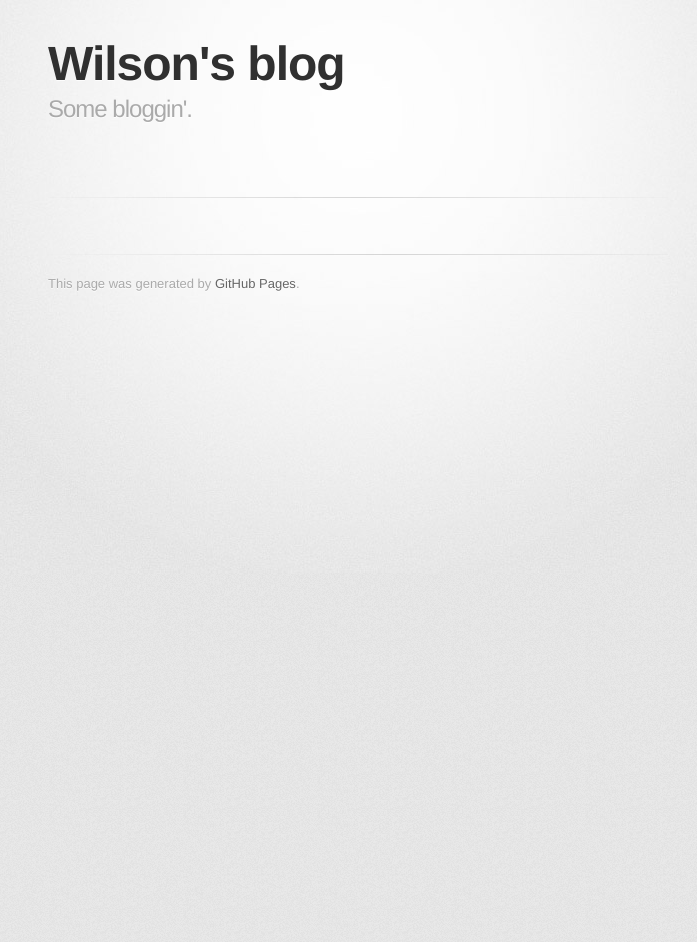
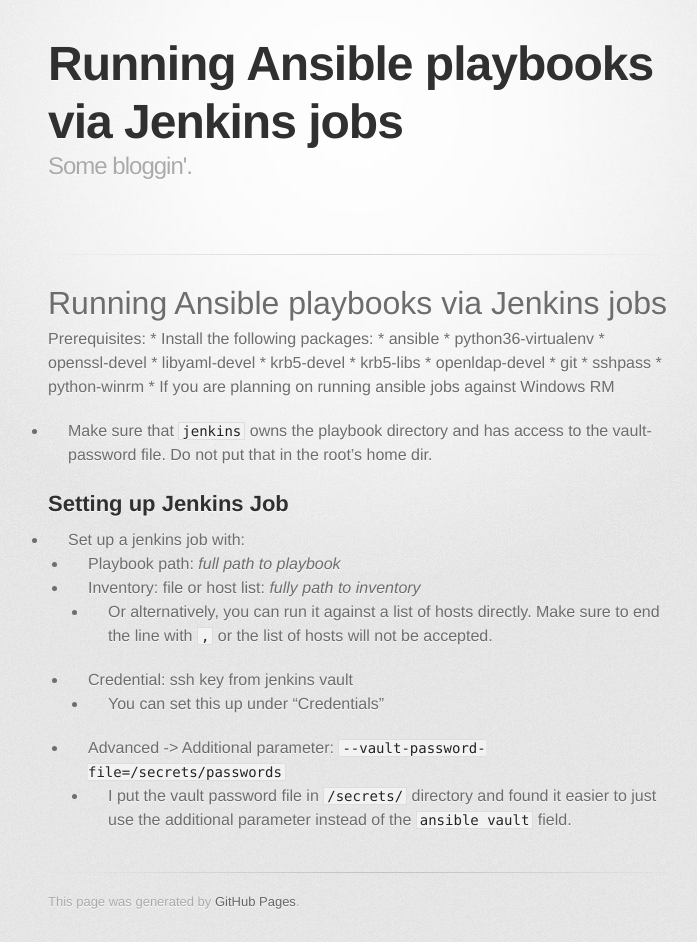
Before and after one commit to wilsonwong1990/wilsonwong1990.github.io, a Jekyll site: the page built from jenkins/use-jenkins-to-run-ansible-playbooks.md, in a window 1280 px wide. Shown: the whole page, without its empty margins (282-979 px from the left). Built offline with Jekyll 4.4.1, drawn with Linux system fonts in a browser that asks for light colours; some web fonts are replaced; our own code applies the rules of GitHub Pages for plain Markdown files; before the commit the page ends 900 px from its top, so only the background shows below that.

Commit message:
Added some new jenkins things + updated index

```diff
--- a/jenkins/use-jenkins-to-run-ansible-playbooks.md
+++ b/jenkins/use-jenkins-to-run-ansible-playbooks.md
@@ -0,0 +1,25 @@
+# Running Ansible playbooks via Jenkins jobs
+  Prerequisites:
+    * Install the following packages:
+      * ansible
+      * python36-virtualenv
+      * openssl-devel
+      * libyaml-devel
+      * krb5-devel
+      * krb5-libs
+      * openldap-devel
+      * git
+      * sshpass
+      * python-winrm
+        * If you are planning on running ansible jobs against Windows RM
+  * Make sure that `jenkins` owns the playbook directory and has access to the vault-password file. Do not put that in the root's home dir.
+
+## Setting up Jenkins Job
+* Set up a jenkins job with:
+  * Playbook path: _full path to playbook_
+  * Inventory: file or host list: _fully path to inventory_
+    * Or alternatively, you can run it against a list of hosts directly. Make sure to end the line with `,` or the list of hosts will not be accepted.
+  * Credential: ssh key from jenkins vault
+    * You can set this up under "Credentials"
+  * Advanced ->  Additional parameter: `--vault-password-file=/secrets/passwords`
+      * I put the vault password file in `/secrets/` directory and found it easier to just use the additional parameter instead of the `ansible vault` field.
```
Also changed, not shown: index.md (+4 -0 lines).
